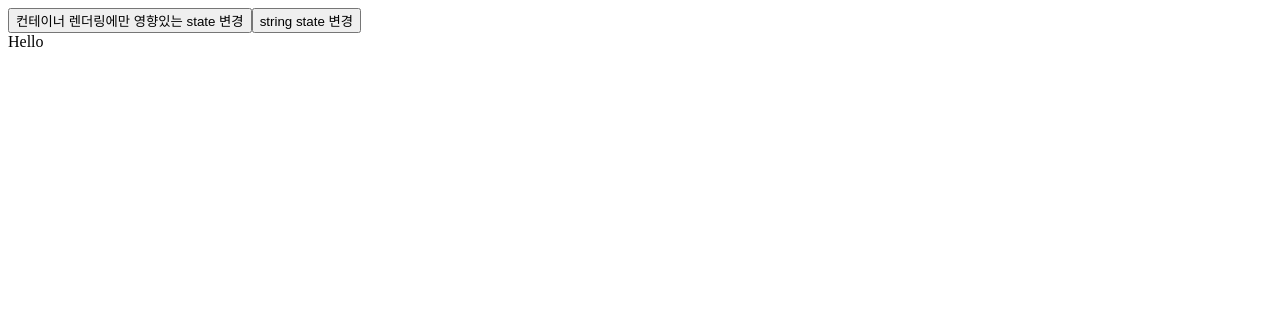
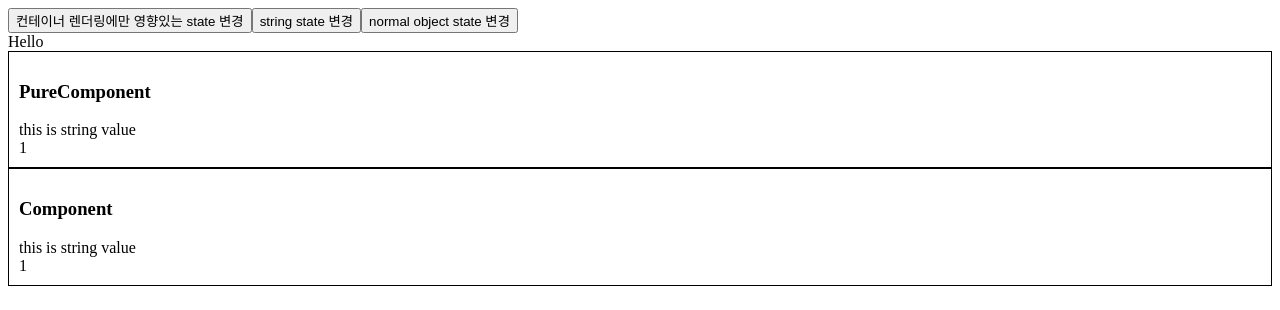
Before and after one commit to skennel2/react-test-code, a React (Create React App) app: page / in a window 1280 px wide. Shown: the top 310 px of the page. Built offline with nearby package versions, Linux system fonts and the light colour scheme.

Commit message:
object test

```diff
--- a/src/components/PureComponent/PureComponentContainer.jsx
+++ b/src/components/PureComponent/PureComponentContainer.jsx
@@ -4,7 +4,10 @@ import PropTypes from 'prop-types'
 export default class PureComponentContainer extends Component {
     state = {
         value: 'Hello',
-        stringValue: 'Hello'
+        stringValue: 'this is string value',
+        normarObjectValue: {
+            value: '1',
+        }
     }
 
     /**
@@ -20,14 +23,30 @@ export default class PureComponentContainer extends Component {
         })
     }
 
-    /**
-     * SomePureComponent는 렌더링 되지 않는다.
-     * 새로운 string을 생성해서 할당해도 얕은비교가 성립하는듯하다.
-     */
     onClickChangeStringValue = (e) => {
+        // PureComponent 렌더링 O
+        // this.setState({
+        //     stringValue: new String(this.state.stringValue)
+        // });
+
+        // PureComponent 렌더링 X
         this.setState({
-            stringValue: new String(this.state.stringValue)
-        })
+            stringValue: this.state.stringValue
+        });
+    }
+
+    onClickChangeNormalObject = (e) => {
+        // 동일한 오브젝트 할당시
+        // PureComponent 렌더링 O
+        this.setState({
+            normarObjectValue: {
+                value: '1'
+            }
+        });
+    }
+
+    handleCallback = () => {
+
     }
 
     render() {
@@ -41,12 +60,23 @@ export default class PureComponentContainer extends Component {
                     string state 변경
                 </button>
 
+                <button onClick={this.onClickChangeNormalObject}>
+                    normal object state 변경
+                </button>
+
                 <div>
                     {this.state.value}
                     <SomePureComponent
-                        stringValue={this.state.childValue} />
+                        stringValue={this.state.stringValue}
+                        normarObjectValue={this.state.normarObjectValue}
+                        //callBack={(e) => {}} // 계속 새로운 콜백이 생성되어 무조건 렌더링을 탄다.
+                        callBack={this.handleCallback} // 계속 새로운 콜백이 생성되어 무조건 렌더링을 탄다.
+                    />
                     <SomeNormalComponent
-                        stringValue={this.state.childValue} />
+                        stringValue={this.state.stringValue}
+                        normarObjectValue={this.state.normarObjectValue}
+                        callBack={(e) => {}}
+                    />
                 </div>
             </div>
         )
@@ -57,8 +87,17 @@ class SomePureComponent extends React.PureComponent {
     render() {
         console.log('SomePureComponent render')
         return (
-            <div>
-                {this.props.stringValue}
+            <div style={{
+                padding: '10px',
+                border: '1px solid black'
+            }}>
+                <h3>PureComponent</h3>
+                <div>
+                    {this.props.stringValue}
+                </div>
+                <div>
+                    {this.props.normarObjectValue.value}
+                </div>
             </div>
         )
     }
@@ -68,8 +107,17 @@ class SomeNormalComponent extends React.Component {
     render() {
         console.log('SomeComponent render')
         return (
-            <div>
-                {this.props.stringValue}
+            <div style={{
+                padding: '10px',
+                border: '1px solid black'
+            }}>
+                <h3>Component</h3>
+                <div>
+                    {this.props.stringValue}
+                </div>
+                <div>
+                    {this.props.normarObjectValue.value}
+                </div>
             </div>
         )
     }
```
